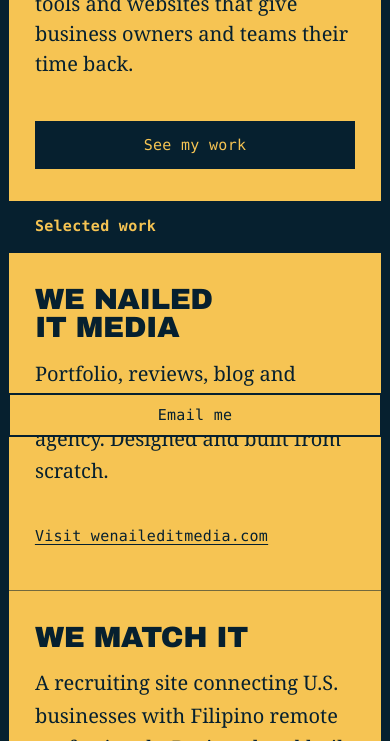
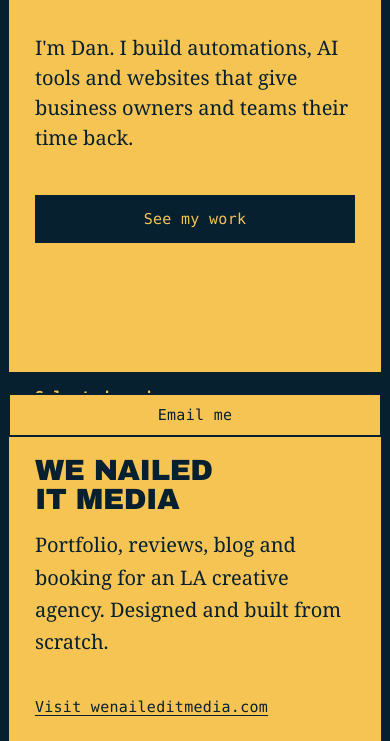
Before and after one commit to dan-the-man-99/danielaburquez.com, an Astro site: page / in a window 390 px wide. Shown: the part 475-1216 px from the top of the page. Built offline with nearby package versions, Linux system fonts and the light colour scheme; Astro itself is replaced by a stand-in of ours; a web font is replaced by a local one.

Commit message:
Phones: the hero fills the first screen so nothing peeks in under the Email me bar

```diff
--- a/src/styles/global.css
+++ b/src/styles/global.css
@@ -489,6 +489,10 @@ code { font: 0.85em var(--mono); background: var(--rule); padding: 0.1em 0.4em;
   .cols-hero > :last-child, .cols-asym > :last-child { padding-top: 0; }
   /* the contact email: two lines, large, a real tap target */
   .email { display: inline-block; padding-block: 0.5rem; font-size: 6.2cqw; line-height: 1.2; }
+  /* The hero is the whole first screen: the top bar, the pinned nav strip and the Email me
+     button are all that share it, so nothing from the next section peeks in underneath. */
+  .hero { display: flex; flex-direction: column; min-height: calc(100svh - 7.5rem - var(--margin)); padding-bottom: calc(2.75rem + 2 * var(--margin)); }   /* the bottom padding keeps the button clear of the Email me bar */
+  .hero .cols-hero { flex: 1; align-content: space-evenly; }
 }
 @media (min-width: 48rem) { .br-phone { display: none; } }
 
```
